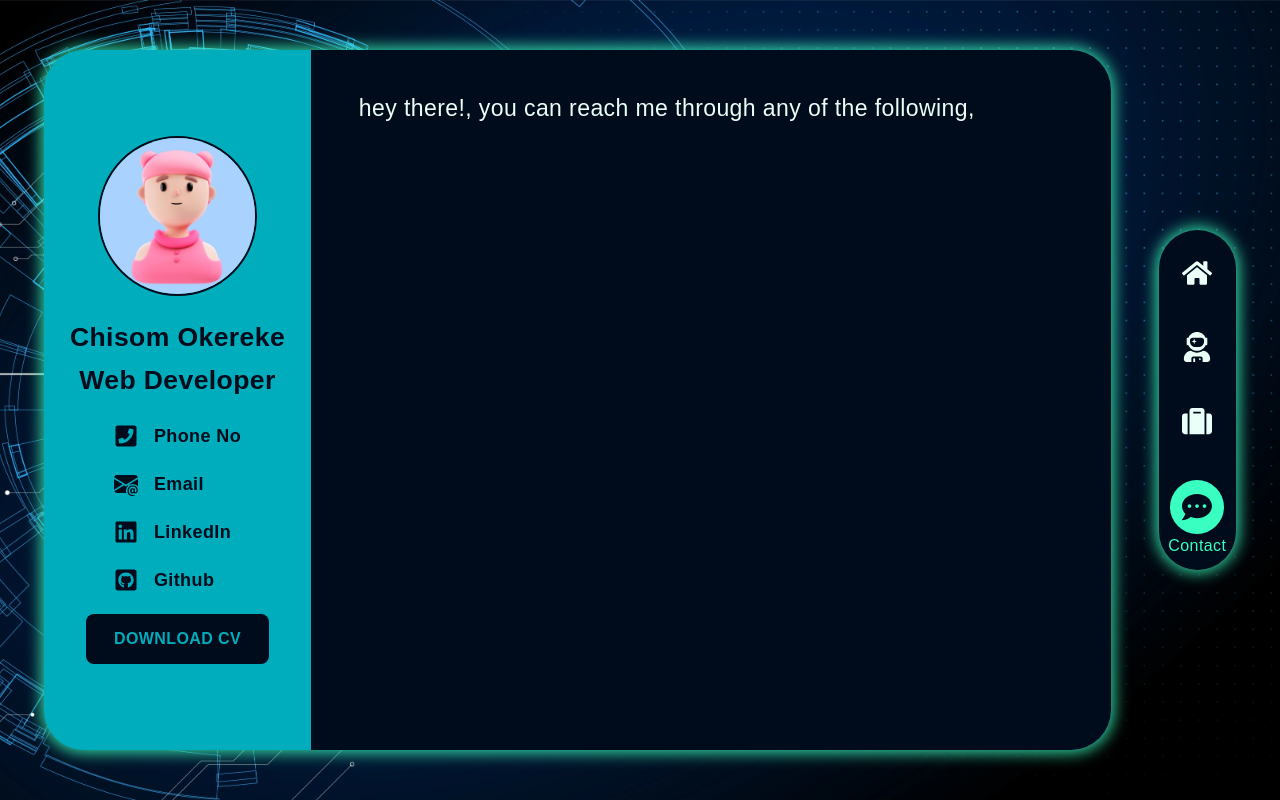
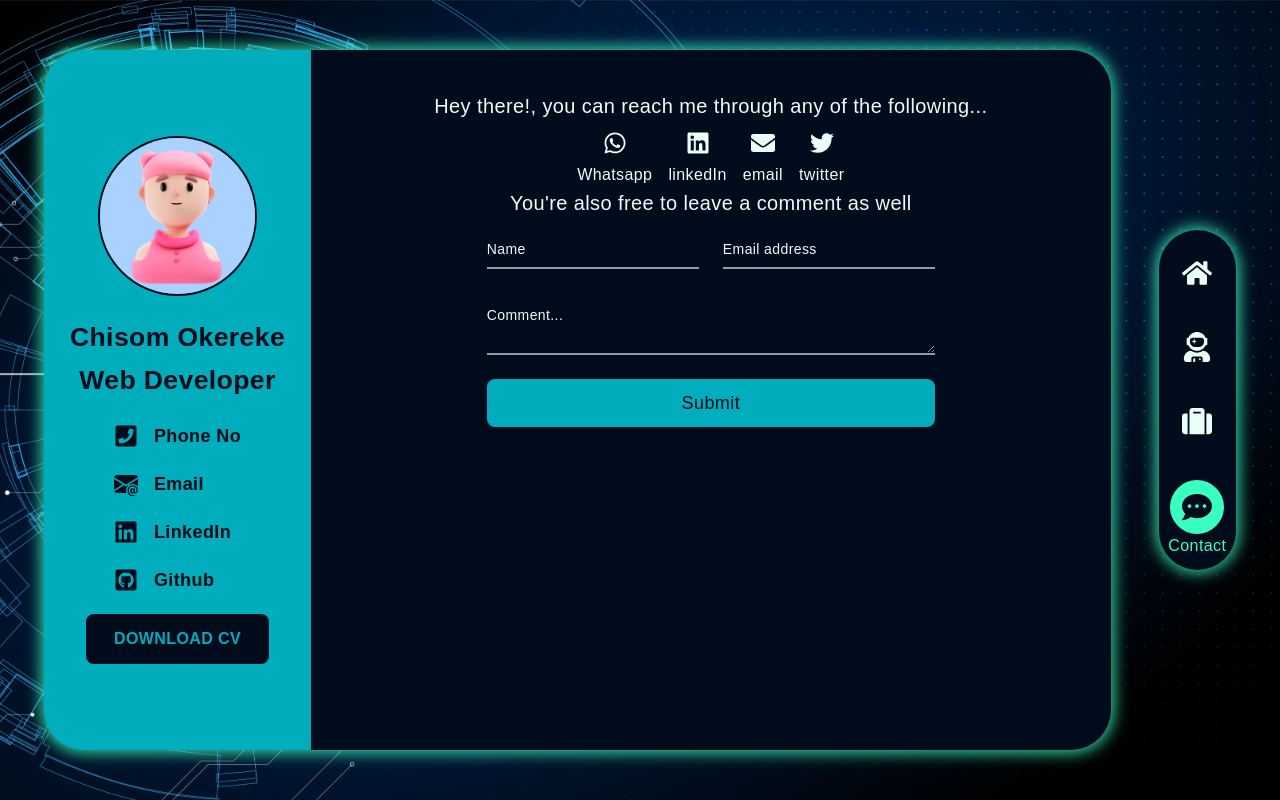
Before and after one commit to titan-double07/portfolio-v2, a Next.js app: page /contact in a window 1280 px wide. Built offline with nearby package versions, Linux system fonts and the light colour scheme; a web font is replaced by a local one.

Commit message:
comment page

```diff
--- /dev/null
+++ b/app/(pages)/contact/components/CommentForm.tsx
@@ -0,0 +1,61 @@
+import React from 'react'
+
+export default function CommentForm() {
+  return (
+    <form className="max-w-md mx-auto flex flex-col gap-6 w-full">
+      <div className="flex flex-col lg:flex-row items-center gap-6 relative">
+      <div className="relative z-0 w-full flex flex-col group  ">
+        <input
+          type="text"
+          name="name"
+          id="name"
+          className="block py-2.5 px-0 w-full text-sm bg-transparent border-0 border-b-2 border-light/60 appearance-none focus:outline-none focus:ring-0 focus:border-tetiary peer"
+          placeholder=" "
+          required
+        />
+        <label
+          htmlFor="name"
+          className="peer-focus:font-medium absolute text-sm text-light duration-300 transform -translate-y-6 scale-75 top-3 -z-10 origin-[0] peer-focus:start-0 rtl:peer-focus:translate-x-1/4 peer-focus:text-tetiary  peer-placeholder-shown:scale-100 peer-placeholder-shown:translate-y-0 peer-focus:-translate-y-6">
+          Name
+        </label>
+      </div>
+      <div className="relative z-0 w-full flex flex-col group">
+        <input
+          type="email"
+          name="email"
+          id="email"
+          className="block py-2.5 px-0 w-full text-sm bg-transparent border-0 border-b-2 border-light/60 appearance-none focus:outline-none focus:ring-0 focus:border-tetiary peer"
+          placeholder=" "
+          required
+        />
+        <label
+          htmlFor="floating_email"
+          className="peer-focus:font-medium absolute text-sm text-light duration-300 transform -translate-y-6 scale-75 top-3 -z-10 origin-[0] peer-focus:start-0 rtl:peer-focus:translate-x-1/4 peer-focus:text-tetiary  peer-placeholder-shown:scale-100 peer-placeholder-shown:translate-y-0 peer-focus:-translate-y-6">
+          Email address
+        </label>
+      </div>
+
+      </div>
+      <div className="relative z-0 w-full flex flex-col group">
+        <textarea
+          name="comment"
+          id="comment"
+          className="block py-2.5 px-0 w-full text-sm bg-transparent border-0 border-b-2 border-light/60 appearance-none focus:outline-none focus:ring-0 focus:border-tetiary peer"
+          cols={30}
+          rows={2}
+          placeholder=""></textarea>
+        <label
+          htmlFor="message"
+          className="peer-focus:font-medium absolute text-sm text-light duration-300 transform -translate-y-6 scale-75 top-3 -z-10 origin-[0] peer-focus:start-0 rtl:peer-focus:translate-x-1/4 peer-focus:text-tetiary  peer-placeholder-shown:scale-100 peer-placeholder-shown:translate-y-0 peer-focus:-translate-y-6">
+          Comment...
+        </label>
+      </div>
+
+      <button
+        type="submit"
+        className="text-dark bg-secondary hover:bg-blue-800 focus:outline-none  font-medium rounded-lg text-lg w-full sm:w-auto px-5 py-2.5 text-center">
+        Submit
+      </button>
+    </form>
+  );
+}
--- a/app/(pages)/contact/page.tsx
+++ b/app/(pages)/contact/page.tsx
@@ -1,9 +1,52 @@
 import React from "react";
+import { FaEnvelope, FaLinkedin, FaTwitter, FaWhatsapp } from "react-icons/fa";
+import CommentForm from "./components/CommentForm";
 
 export default function Contact() {
   return (
-    <div className="container py-6 sm:py-10">
-      <h4> hey there!, you can reach me through any of the following,</h4>
+    <div className="container py-6 sm:py-10 ">
+      <section className="contact-section flex flex-col items-center justify-center gap-2 text-center">
+        <p className="">
+          {" "}
+          Hey there!, you can reach me through any of the following...
+        </p>
+        <div className="contact-links flex  justify-between items-center gap-4 ">
+          <a
+            href="https://wa.me/2347014385856"
+            target="_blank"
+            rel="noopener noreferrer"
+            className="flex flex-col justify-center items-center gap-2 hover:text-tetiary hover:bg-dark active:scale-90 active:border-tetiary/50">
+            <FaWhatsapp className="text-2xl" />
+            <p className="text-base">Whatsapp</p>
+          </a>
+          <a
+            href="https://www.linkedin.com/in/chisom-okereke-39324323a/"
+            target="_blank"
+            className="flex flex-col justify-center items-center gap-2 hover:text-tetiary hover:bg-dark active:scale-90 active:border-tetiary/50">
+            <FaLinkedin className="text-2xl" />
+            <p className=" text-base ">linkedIn</p>
+          </a>
+          <a
+            href="mailto:chisomwebdev@outlook.com"
+            target="_blank"
+            className="flex flex-col justify-center items-center gap-2 hover:text-tetiary hover:bg-dark active:scale-90 active:border-tetiary/50">
+            <FaEnvelope className="text-2xl" />
+            <p className=" text-base ">email</p>
+          </a>
+          <a
+            href="https://twitter.com/titandev007"
+            target="_blank"
+            className="flex flex-col justify-center items-center gap-2 hover:text-tetiary hover:bg-dark active:scale-90 active:border-tetiary/50">
+            <FaTwitter className="text-2xl" />
+            <p className=" text-base ">twitter</p>
+          </a>
+        </div>
+      </section>
+      <section className="comment-section text-center flex flex-col items-center justify-center gap-2 ">
+        <p className=""> {`You're also free to leave a comment as well`}</p>
+        <CommentForm />
+
+      </section>
     </div>
   );
 }
--- a/app/components/SocialBar.tsx
+++ b/app/components/SocialBar.tsx
@@ -12,7 +12,7 @@
         <p className="text-sm sm:text-lg "> phone no</p>
       </a>
       <a
-        href="mailto:"
+        href="mailto:chisomwebdev@outlook.com"
         className="hover:text-tetiary xl:hover:text-light xl:w-full xl:justify-start flex flex-col xl:flex-row xl:gap-4 justify-center items-center">
         <BsEnvelopeAtFill className="text-2xl sm:text-3xl xl:text-2xl" />
         <p className="text-sm sm:text-lg ">email</p>
--- a/app/types/types.tsx
+++ b/app/types/types.tsx
@@ -70,3 +70,7 @@
     description: string;
     tools: Tools[];
 };
+
+export type Contact = {
+
+}
--- a/package.json
+++ b/package.json
@@ -10,6 +10,8 @@
   },
   "dependencies": {
     "@reduxjs/toolkit": "^2.0.1",
+    "mongodb": "^6.3.0",
+    "mongoose": "^8.0.3",
     "next": "14.0.3",
     "react": "^18",
     "react-dom": "^18",
```
Also changed, not shown: app/data.tsx (line endings or trailing spaces), 1 other file (tests, documents, lock files or other folders).
